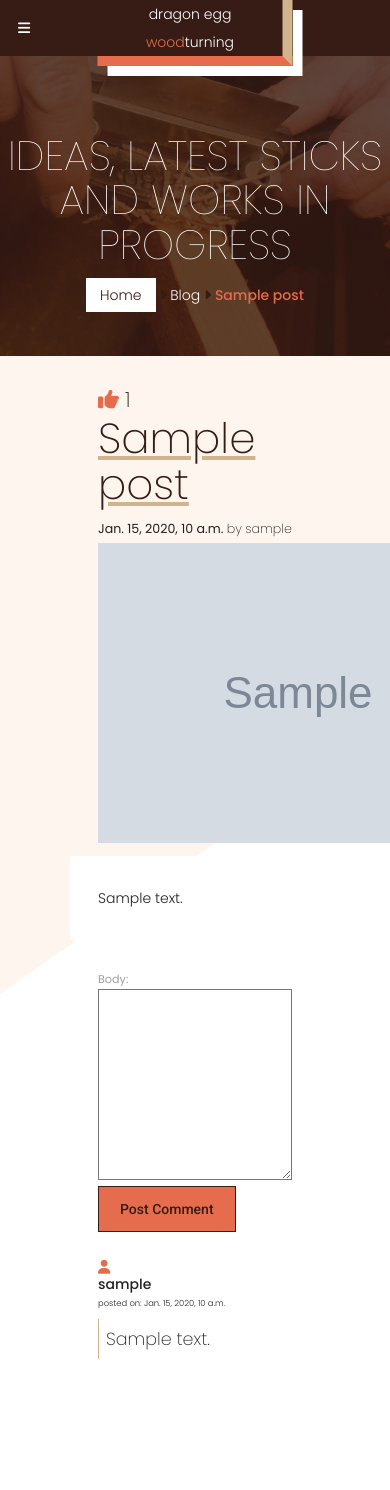
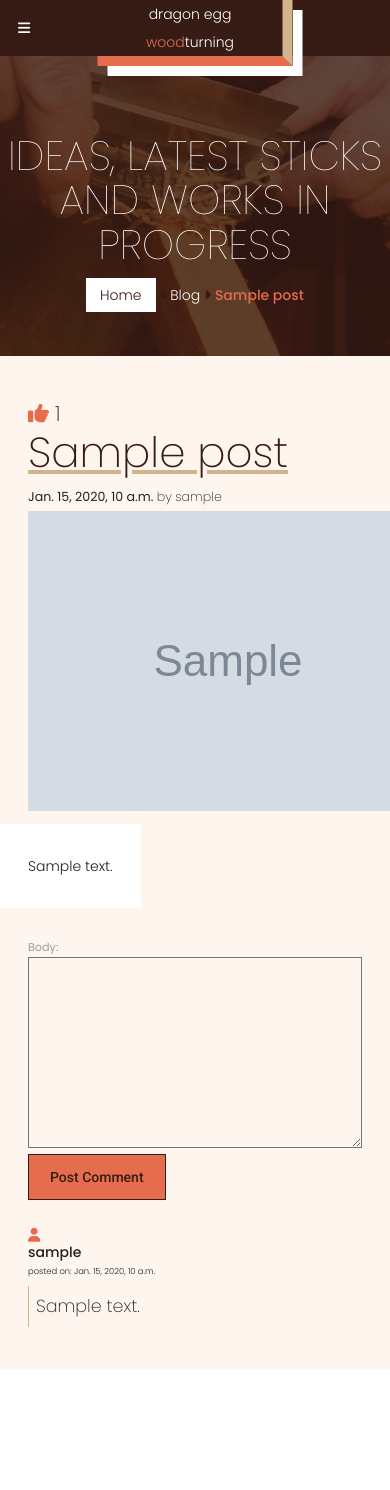
Before and after one commit to jjpickering10/CI-MS4-DragonEggWoodturning, a Django app: page /blog/blog_post/1/ in a window 390 px wide; the page is wider, and only the part inside the window is pictured. Shown: the top 1490 px of that part. Run offline with Django 3.2, Linux system fonts and the light colour scheme; tables that the repository leaves empty hold one stand-in row (values such as "Sample post"); grey boxes marked "Sample" are stand-in pictures; some libraries are stand-ins or nearby versions.

Commit message:
Add media queries for blog page and blog post page

```diff
--- a/static/css/base.css
+++ b/static/css/base.css
@@ -2432,11 +2432,16 @@ nav ul .shop-now-link a:hover, nav ul .shop-now-link a:focus, #mobile-demo ul .s
 
 .blog-container {
   display: grid;
-  grid-template-columns: repeat(auto-fit, minmax(320px, 1fr));
+  grid-template-columns: repeat(auto-fit, minmax(300px, 1fr));
   gap: 3rem;
   min-height: 50vh;
   margin: 5rem auto;
-  width: 80%;
+  width: 100%;
+}
+@media only screen and (min-width: 992px) {
+  .blog-container {
+    width: 80%;
+  }
 }
 .blog-container a {
   color: var(--white);
@@ -2531,8 +2536,13 @@ nav ul .shop-now-link a:hover, nav ul .shop-now-link a:focus, #mobile-demo ul .s
 }
 
 .blog-post-container {
-  padding: 0 5rem;
-  background: linear-gradient(145deg, var(--primary-cream) 50%, transparent 50%);
+  padding: 1rem 0;
+  background: var(--primary-cream);
+}
+@media only screen and (min-width: 992px) {
+  .blog-post-container {
+    padding: 1rem 5rem;
+  }
 }
 .blog-post-container .blog-post-content {
   display: flex;
@@ -2544,6 +2554,7 @@ nav ul .shop-now-link a:hover, nav ul .shop-now-link a:focus, #mobile-demo ul .s
 .blog-post-container .blog-post-content .blog-post-title {
   padding: 0 2rem;
   margin: 0 0 1rem 0;
+  word-break: break-word;
 }
 .blog-post-container .blog-post-content .blog-post-title h2 {
   font-size: 3rem;
@@ -2580,6 +2591,12 @@ nav ul .shop-now-link a:hover, nav ul .shop-now-link a:focus, #mobile-demo ul .s
   padding: 2rem;
   background: var(--white);
   line-height: 2;
+  word-break: break-word;
+}
+@media only screen and (min-width: 992px) {
+  .blog-post-container .blog-post-content .blog-post-body {
+    margin: 2rem 2rem 0 2rem;
+  }
 }
 .blog-post-container .blog-post-content .blog-post-admin {
   padding: 0.5rem 2rem;
@@ -2603,6 +2620,7 @@ nav ul .shop-now-link a:hover, nav ul .shop-now-link a:focus, #mobile-demo ul .s
 }
 .blog-post-container .blog-post-comments .blog-comment-section {
   margin-bottom: 2rem;
+  word-break: break-word;
 }
 .blog-post-container .blog-post-comments .blog-comment-section h2 {
   font-size: 1rem;
--- a/static/css/base.scss
+++ b/static/css/base.scss
@@ -687,6 +687,11 @@ body {
                 padding: 3em;
                 width: 90%;
                 box-shadow: 2px 5px 5px 0px var(--primary-brown-shadow);
+                // box-shadow: 0px 0px 0px 2px var(--white-shadow),
+                //             0px 0px 0px 10px var(--white),
+                //             0px 0px 0px 12px var(--white-shadow),
+                //             0px 0px 0px 20px var(--white),
+                //             0px 0px 0px 22px var(--white-shadow);
                 border-radius: 3rem 0;
 
             }
@@ -2731,11 +2736,14 @@ nav, #mobile-demo {
 
 .blog-container {
     display: grid;
-    grid-template-columns: repeat(auto-fit, minmax(320px, 1fr));
+    grid-template-columns: repeat(auto-fit, minmax(300px, 1fr));
     gap: 3rem;
     min-height: 50vh;
     margin: 5rem auto;
-    width: 80%;
+    width: 100%;
+    @media only screen and (min-width: 992px) {
+        width: 80%;
+    }
 
     a {
         color: var(--white);
@@ -2856,8 +2864,11 @@ nav, #mobile-demo {
 }
 
 .blog-post-container {
-    padding: 0 5rem;
-    background: linear-gradient(145deg, var(--primary-cream)50%, transparent 50%);
+    padding: 1rem 0;
+    background: var(--primary-cream);
+    @media only screen and (min-width: 992px) {
+        padding: 1rem 5rem;
+    }
 
 
     .blog-post-content {
@@ -2870,6 +2881,7 @@ nav, #mobile-demo {
         .blog-post-title {
             padding: 0 2rem;
             margin: 0 0 1rem 0;
+            word-break: break-word;
             h2 {
                 font-size: 3rem;
                 font-weight: 200;
@@ -2908,6 +2920,10 @@ nav, #mobile-demo {
             padding: 2rem;
             background: var(--white);
             line-height: 2;
+            word-break: break-word;
+            @media only screen and (min-width: 992px) {
+                margin: 2rem 2rem 0 2rem;
+            }
         }
         .blog-post-admin {
             padding: 0.5rem 2rem;
@@ -2935,6 +2951,7 @@ nav, #mobile-demo {
 
         .blog-comment-section {
             margin-bottom: 2rem;
+            word-break: break-word;
             h2 {
                 font-size: 1rem;
                 font-weight: 500;
```
Also changed, not shown: 1 other file.
